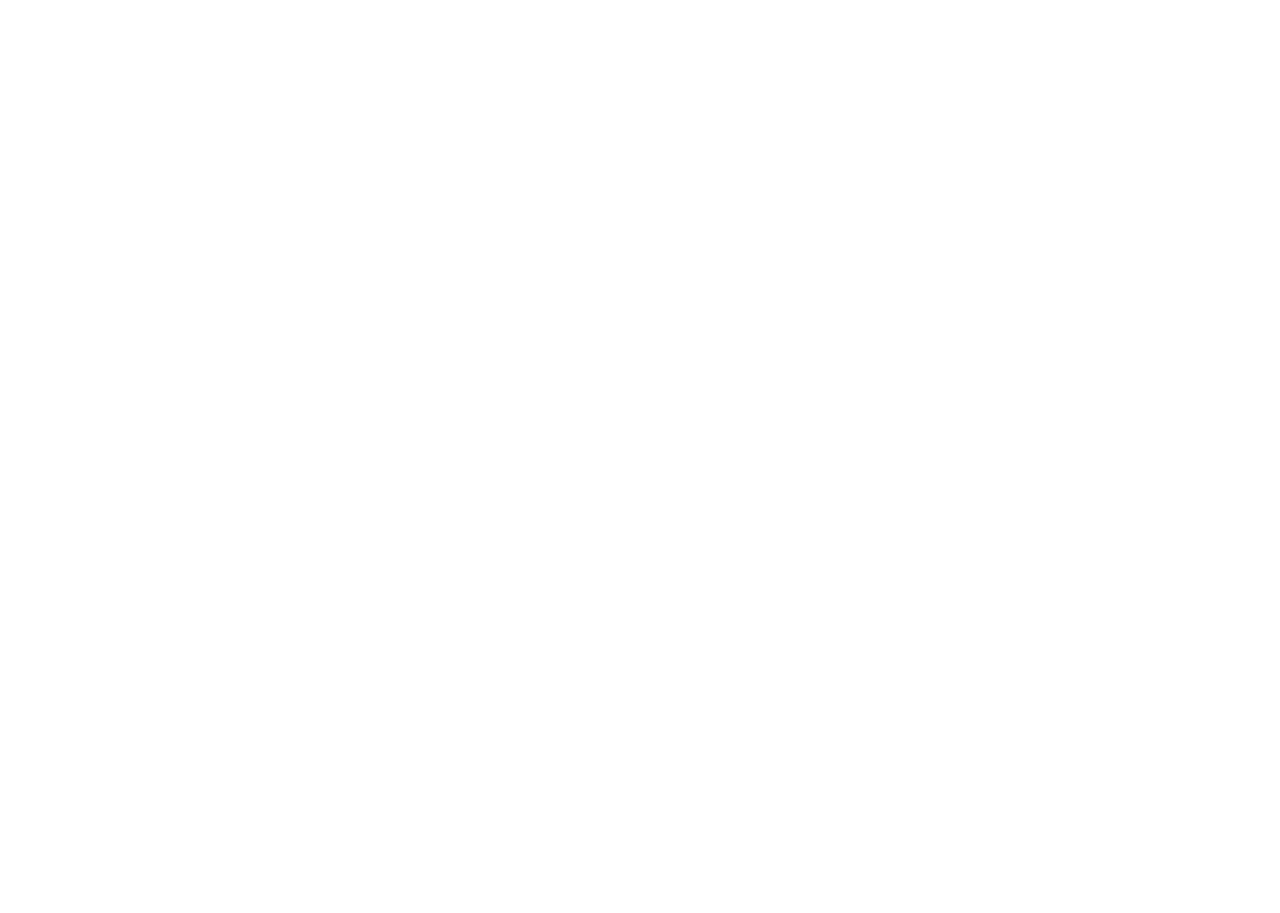
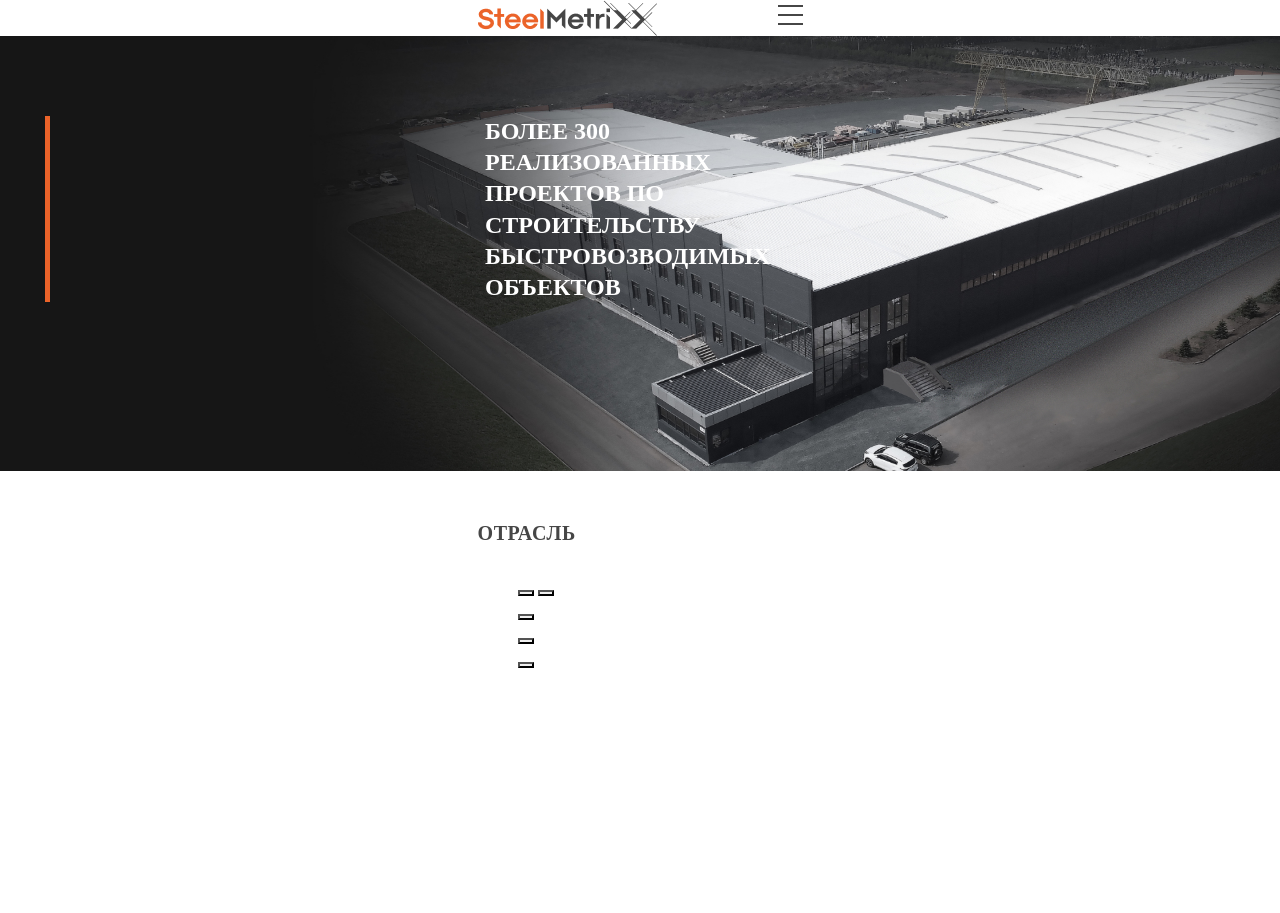
Before and after one commit to iVaccemoq/web-t, a website: page src/index.html in a window 1280 px wide. Before the commit the page ends 800 px from the top, so only its background shows below. Drawn offline with nearby package versions, Linux system fonts and the light colour scheme; files that its build step writes are made by us from their sources.

Commit message:
Почти сделал 2 секцию

```diff
--- /dev/null
+++ b/src/Sass/blocks/_container.scss
@@ -0,0 +1,4 @@
+.container {
+    margin: 0 auto;
+    max-width: 325px;
+}
--- /dev/null
+++ b/src/Sass/blocks/_hamburger.scss
@@ -0,0 +1,10 @@
+.hamburger{
+    cursor: pointer;
+    &__lines{
+        display: block;
+        width: 25px;
+        height: 2px;
+        background-color: #464646;
+        margin-bottom: 7px;
+    }
+}
--- /dev/null
+++ b/src/Sass/blocks/_header.scss
@@ -0,0 +1,26 @@
+.header {
+    /* padding-top: 32px; */
+    .container{
+        display: flex;
+        justify-content: space-between;
+        align-items: center;
+    }
+    &__navigation{
+        width: 708px;
+        padding-top: 15px;
+        display: none;
+        &__active{
+            display: block;
+        }
+    }
+
+    &__navigationList{
+        list-style-type: none;
+        display: flex;
+        justify-content: space-between;
+        align-items: center;
+    }
+
+
+
+}
--- /dev/null
+++ b/src/Sass/blocks/_industry.scss
@@ -0,0 +1,19 @@
+.industry{
+    padding-top: 50px;
+    min-height: 442px;
+    &__title{
+        color: var(--Txt, #464646);
+        font-family: Gilroy;
+        font-size: 20px;
+        font-style: normal;
+        font-weight: 700;
+        line-height: 120%; /* 24px */
+        letter-spacing: 0.6px;
+        text-transform: uppercase;
+        margin-bottom: 30px;
+    }
+    &__list{
+        list-style-type: none;
+    }
+
+}
--- /dev/null
+++ b/src/Sass/blocks/_main.scss
@@ -0,0 +1,25 @@
+.main{
+    color: #FFFFFF;
+    background: url('../../img/bgc.jpg') center center/cover no-repeat;
+    min-height: 426px;
+    padding: 80px 45px 160px 60px;
+    position: relative;
+    h1{
+        color: #FFF;
+        font-family: Gilroy;
+        font-size: 24px;
+        font-weight: 600;
+        line-height: 130%; /* 31.2px */
+        text-transform: uppercase;
+        width: 325px;
+    }
+    &::before{
+        content: '';
+        position: absolute;
+        display: block;
+        width: 5px;
+        height: 186px;
+        background-color: #EB6329;
+        left: 45px;
+    }
+}
--- /dev/null
+++ b/src/Sass/blocks/style.scss
@@ -0,0 +1,7 @@
+@import '../blocks/header';
+@import '../blocks/container';
+@import './hamburger';
+@import './main';
+@import './industry';
+
+@import '../libs/bootstrap-reboot.min';
--- a/src/index.html
+++ b/src/index.html
@@ -4,10 +4,56 @@
     <meta charset="UTF-8">
     <meta name="viewport" content="width=device-width, initial-scale=1.0">
     <title>Document</title>
+    <link rel="stylesheet" href="css/blocks/style.min.css">
 </head>
 <body>
-    <section>
-
+    <header class="header">
+        <div class="container">
+            <img class="header__logo" src="./icons/Logo340.png" alt="Logo">
+            <nav class="header__navigation">
+                <ol class="header__navigationList">
+                    <li class="header__navigationItem">Главная</li>
+                    <li class="header__navigationItem">Компетенции</li>
+                    <li class="header__navigationItem">О компании</li>
+                    <li class="header__navigationItem">Контакты</li>
+                    <li class="header__navigationItem">
+                        <a href="tel:+88003027479">8 800 302 74 79</a>
+                    </li>
+                </ol>
+            </nav>
+            <div class="hamburger">
+                <span class="hamburger__lines"></span>
+                <span class="hamburger__lines"></span>
+                <span class="hamburger__lines"></span>
+            </div>
+        </div>
+    </header>
+    <main class="main">
+        <div class="container">
+            <h1>Более 300
+                реализованных проектов
+                по строительству быстровозводимых объектов</h1>
+        </div>
+    </main>
+    <section class="industry">
+        <div class="container">
+            <h2 class="industry__title">Отрасль</h2>
+            <ol class="industry__list">
+                <li class="industry__item">
+                    <button class="industry__button"></button>
+                    <button class="industry__button"></button>
+                </li>
+                <li class="industry__item">
+                    <button class="industry__button"></button>
+                </li>
+                <li class="industry__item">
+                    <button class="industry__button"></button>
+                </li>
+                <li class="industry__item">
+                    <button class="industry__button"></button>
+                </li>
+            </ol>
+        </div>
     </section>
 </body>
 </html>
```
Also changed, not shown: gulpfile.js (added, +68 -0 lines), package.json (added, +419 -0 lines), src/Sass/libs/_bootstrap-reboot.min.scss (added, +8 -0 lines), dist/css/blocks/style.min.css (added), dist/icons/Logo.png (added), dist/icons/Logo340.png (added), dist/img/bgc.jpg (added), dist/index.html (added), dist/js/script.js (added), src/icons/Logo.png (added), src/icons/Logo340.png (added), src/img/bgc.jpg (added), 1 other file.
